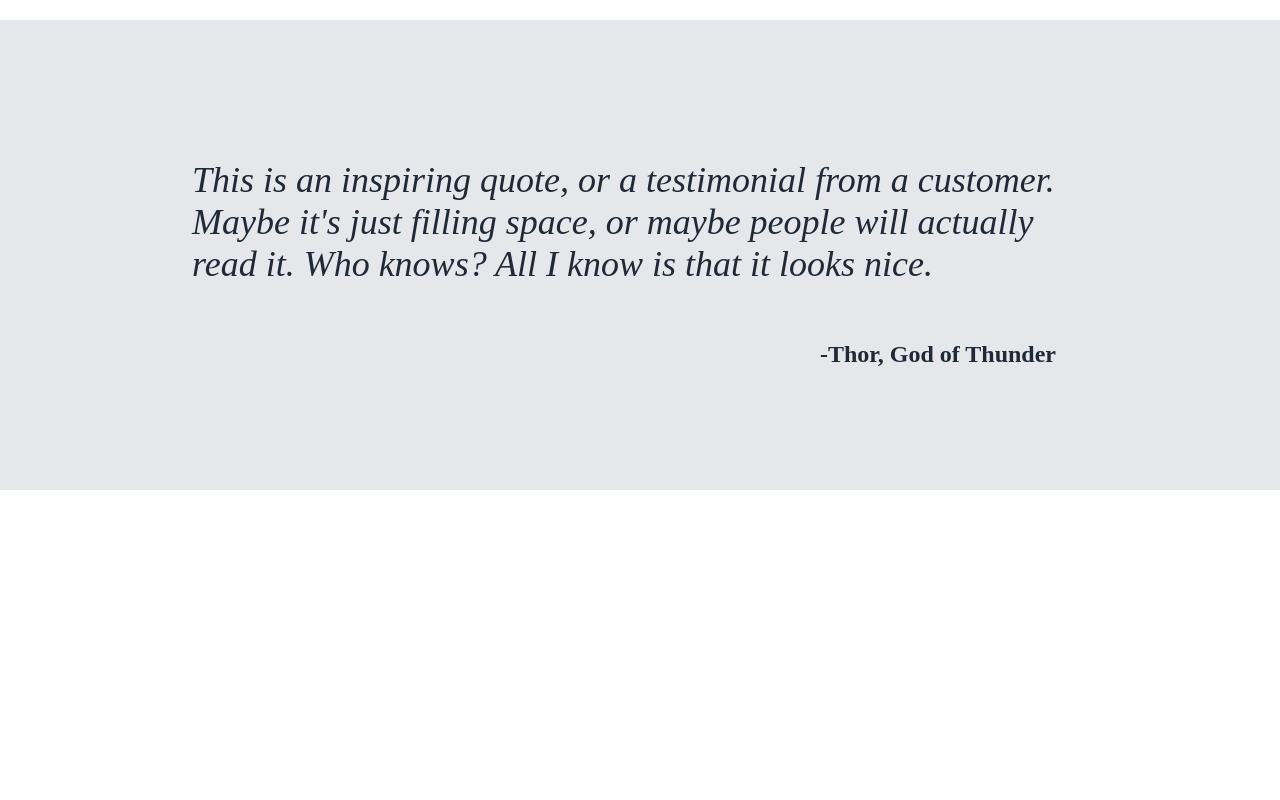
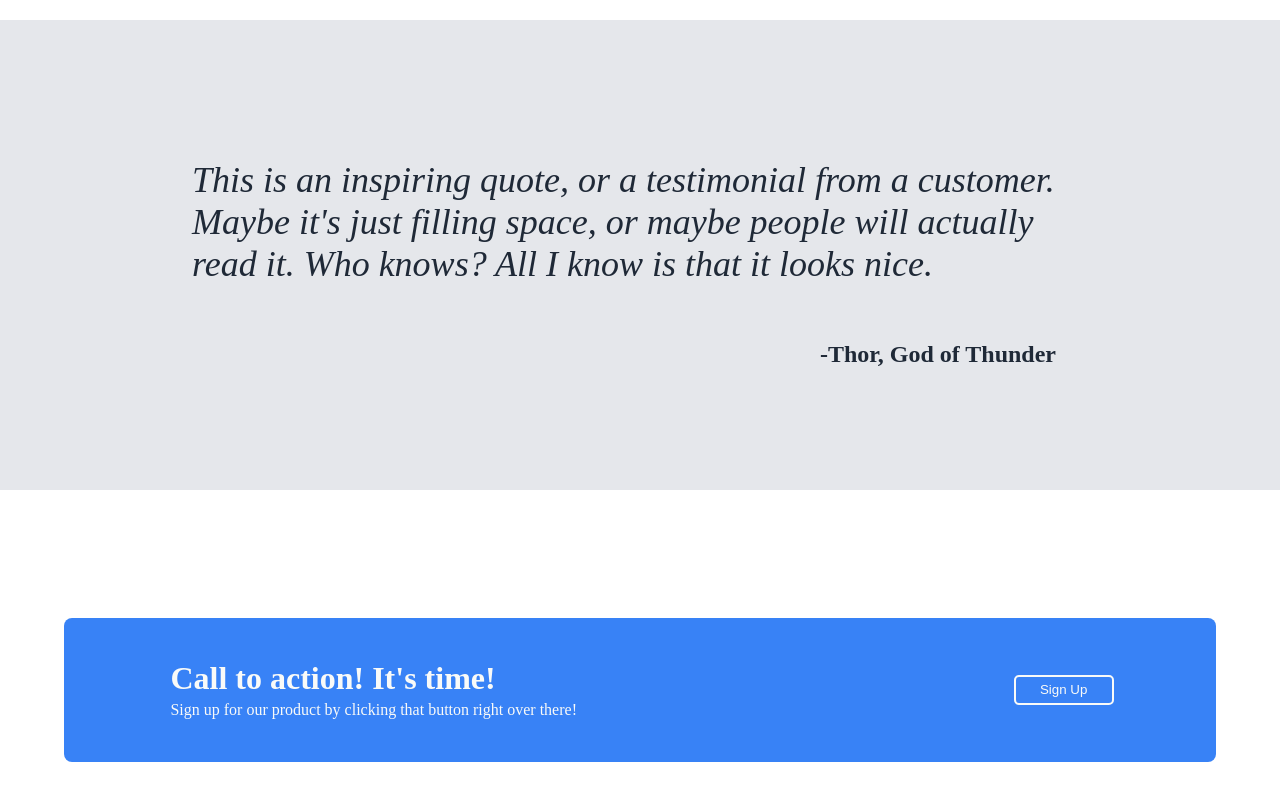
Before and after one commit to erennbs/odin-landing-page, a plain HTML site: page index.html in a window 1280 px wide. Shown: the part 1039-1839 px from the top of the page. Before the commit the page ends 1529 px from the top, so only its background shows below. Drawn offline with Linux system fonts and the light colour scheme.

Commit message:
Add new section

```diff
--- a/index.html
+++ b/index.html
@@ -59,5 +59,13 @@
             </p>
             <h2>-Thor, God of Thunder</h2>
         </div>
+
+        <div class="call-to-action">
+            <div class="text">
+                <h1>Call to action! It's time!</h1>
+                <p>Sign up for our product by clicking that button right over there!</p>
+            </div>
+            <button>Sign Up</button>
+        </div>
     </body>
 </html>
--- a/styles.css
+++ b/styles.css
@@ -151,3 +151,25 @@ button {
     align-self: flex-end;
     padding-right: 32px;
 }
+
+/* Call to action */
+
+.call-to-action {
+    margin: 10% 5%;
+    padding: 3% 8%;
+    background-color: #3882F6;
+    color: #F9FAF8;
+    display: flex;
+    justify-content: space-between;
+    align-items: center;
+    border-radius: 8px;
+}
+
+.call-to-action .text > * {
+    margin: 4px;
+}
+
+.call-to-action button {
+    border: 2px solid;
+    border-radius: 5px;
+}
```
